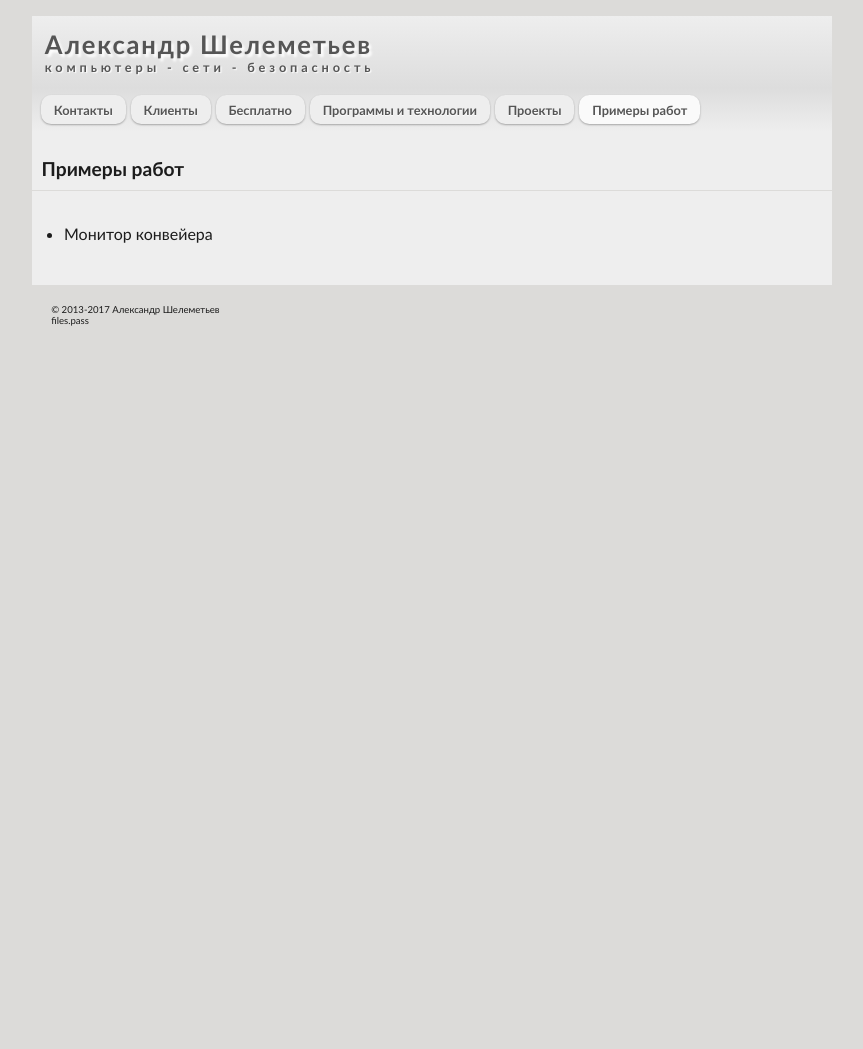
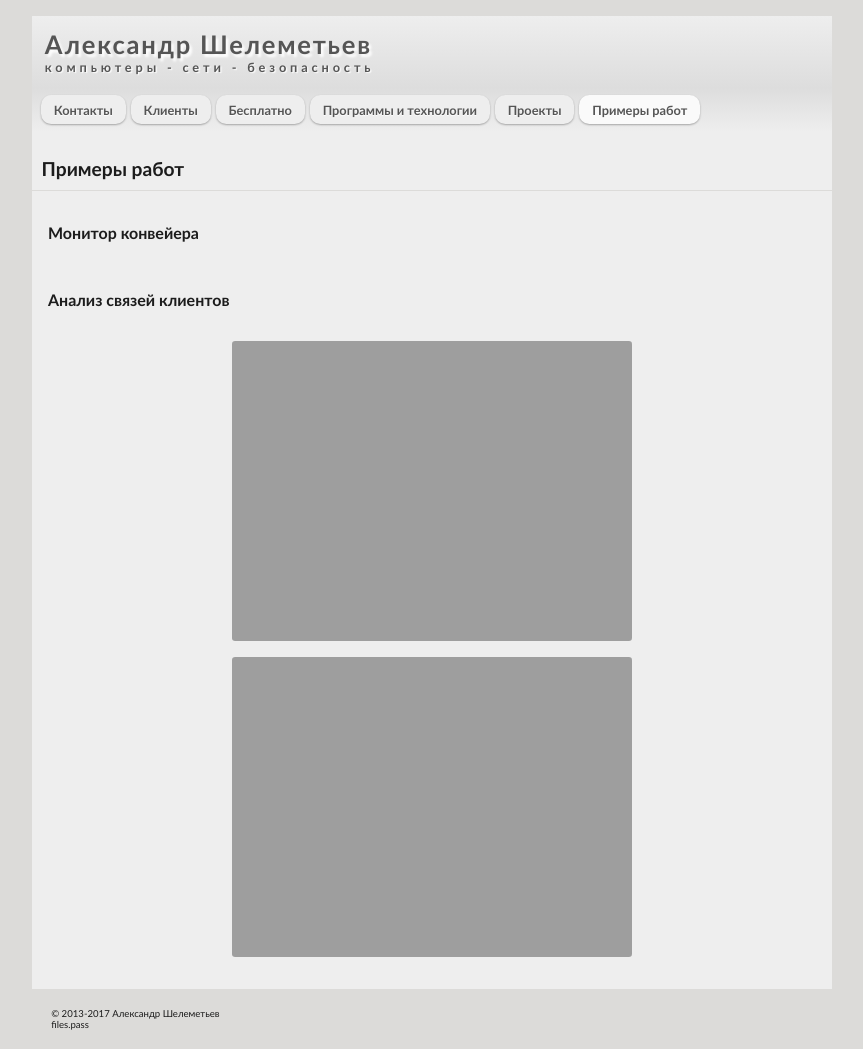
Before and after one commit to egno/egno.github.io, a Jekyll site: the page built from works.md, in a window 1280 px wide. Shown: the whole page, without its empty margins (208-1071 px from the left). Built offline with Jekyll 4.4.1, drawn with Linux system fonts in a browser that asks for light colours; before the commit the page ends 900 px from its top, so only the background shows below that.

Commit message:
add examples

```diff
--- a/works.md
+++ b/works.md
@@ -4,6 +4,16 @@ title: Примеры работ
 menu: main
 ---
 
-* Монитор конвейера
+## Монитор конвейера
+
 ![](egno.github.io/files/Screenshot-2017-11-21 ASM monitor.png?raw=True)
+
 ![](egno.github.io/files/Screenshot-2017-11-21 ASM monitor(1).png?raw=True)
+
+## Анализ связей клиентов
+
+![]( egno.github.io/files/Screenshot-2017-11-21 http nsk-docker01.png?raw=True)
+
+![]( egno.github.io/files/Screenshot-2017-11-21 http nsk-docker01.png(1)?raw=True)
+
+![]( egno.github.io/files/Screenshot-2017-11-21 http nsk-docker01.png(2)?raw=True)
```
